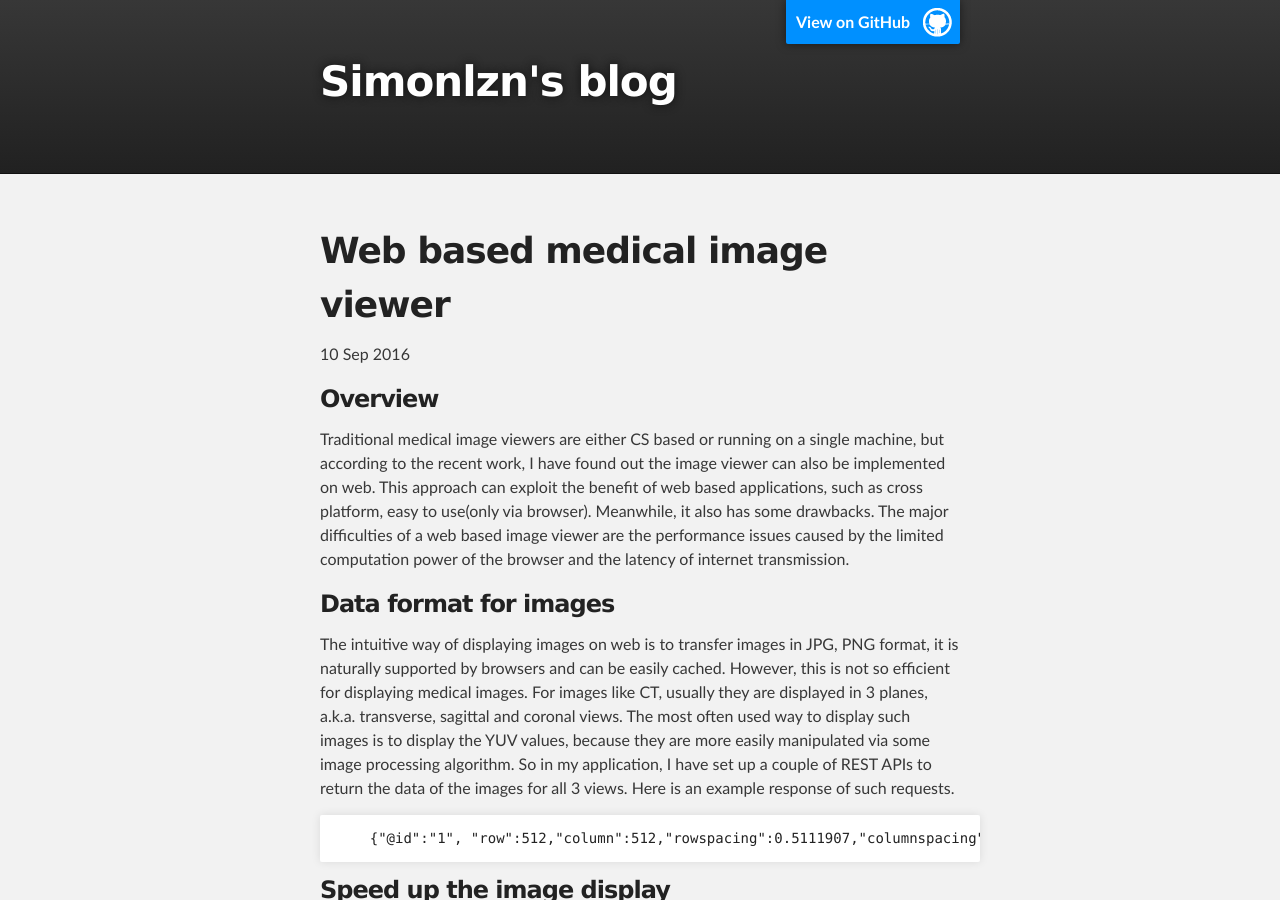
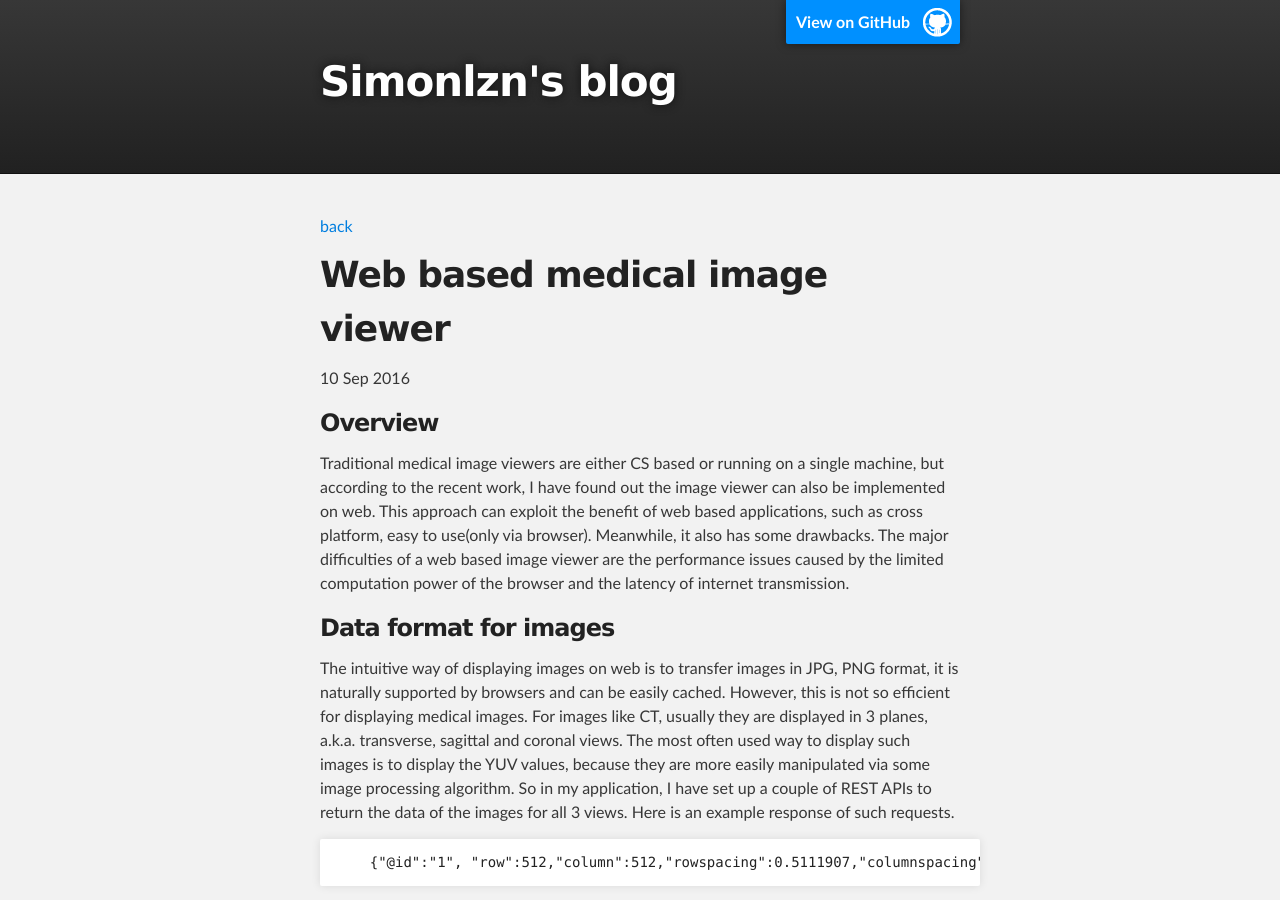
Before and after one commit to simonlzn/simonlzn.github.io, a Jekyll site: the page built from _posts/2016-09-10-Web-based-medical-image-viewer.md, in a window 1280 px wide and 900 px high. Built offline with Jekyll 4.4.1, drawn with Linux system fonts in a browser that asks for light colours.

Commit message:
added more content

```diff
--- a/_layouts/post.html
+++ b/_layouts/post.html
@@ -1,6 +1,7 @@
 ---
 layout: default
 ---
+<a href="/blog/">back</a>
 <h1>{{ page.title }}</h1>
 <p class="meta">{{ page.date | date_to_string }}</p>
 
```
